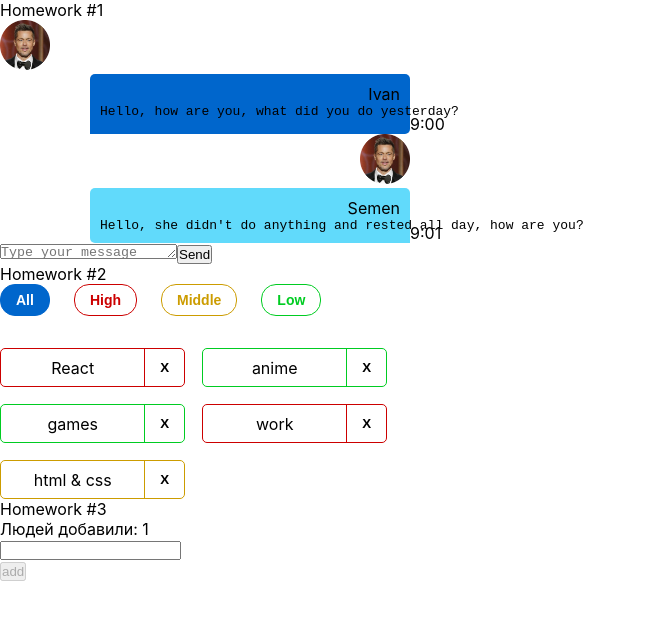
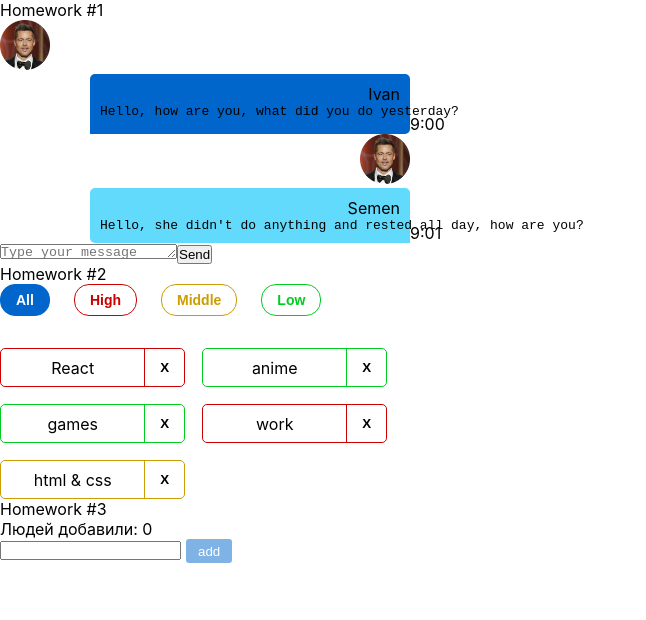
Before and after one commit to SandraYushko/DZ-s-avtoproverkoi, a React (Create React App) app: page / in a window 1280 px wide. Shown: the top 620 px of the page, without its empty margins (0-646 px from the left). Built offline with nearby package versions, Linux system fonts and the light colour scheme.

Commit message:
DZ #3 3/3

```diff
--- a/src/s2-homeworks/hw03/Greeting.module.css
+++ b/src/s2-homeworks/hw03/Greeting.module.css
@@ -2,9 +2,12 @@
 }
 
 .inputAndButtonContainer {
+    display: flex;
+    justify-content: normal;
 }
 
 .error {
+    color: red;
 }
 
 .input {
@@ -14,9 +17,22 @@
 }
 
 .errorInput {
+    border-color: red;
 }
 
+
+
+
 .button {
+    background-color: #0066CC;
+    color: white;
+    /*//overflow: hidden;*/
+    padding: 3px 12px;
+    border-radius: 3px;
+    border: none;
+    margin-left: 5px;
+    height: 24px;
+
 }
 
 .button:focus {
@@ -26,7 +42,11 @@
 }
 
 .button:disabled {
+    opacity: 50%;
 }
+
+
+
 
 .text {
 }
--- a/src/s2-homeworks/hw03/Greeting.tsx
+++ b/src/s2-homeworks/hw03/Greeting.tsx
@@ -25,7 +25,7 @@ const Greeting: React.FC<GreetingPropsType> = (
         lastUserName,
     } // деструктуризация пропсов
 ) => {
-    const inputClass = s.errorInput // need to fix with (?:)
+    const inputClass = error ? s.errorInput : s.input // need to fix with (?:)
 
     return (
         <div id={'hw3-form'} className={s.greetingForm}>
--- a/src/s2-homeworks/hw03/GreetingContainer.tsx
+++ b/src/s2-homeworks/hw03/GreetingContainer.tsx
@@ -9,12 +9,19 @@ type GreetingContainerPropsType = {
 
 export const pureAddUser = (name: string, setError: (error:string)=>void, setName: (name:string)=>void, addUserCallback: (name: string) => void) => {
     // если имя пустое - показать ошибку, иначе - добавить юзера и очистить инпут
-    if (name==="") return setError('Ошибка! Введите имя!')
-    else addUserCallback(name)
+    if (name.trim()==="") setError('Ошибка! Введите имя!')
+    else {
+        addUserCallback(name)
+        setName("")
+    }
 }
-export const pureOnBlur = (name: string, setError: (error:string)=>void) => { // если имя пустое - показать ошибку
+export const pureOnBlur = (name: string, setError: (error:string)=>void) => {
+    if (name.trim()==="") setError('Ошибка! Введите имя!')
 }
-export const pureOnEnter = (e: KeyboardEvent<HTMLInputElement>, addUser: ()=>void) => { // если нажата кнопка Enter - добавить
+export const pureOnEnter = (e: KeyboardEvent<HTMLInputElement>, addUser: ()=>void) => {
+    if (e.key ==="Enter") {
+        addUser()
+    }
 }
 
 
@@ -30,7 +37,7 @@ const GreetingContainer: React.FC<GreetingContainerPropsType> = ({
     const [error, setError] = useState<string>('')
 
     const setNameCallback = (e: ChangeEvent<HTMLInputElement>) => {
-        setName(e.currentTarget.value) // need to fix
+        setName(e.currentTarget.value.trim()) // need to fix
         error && setError('')
     }
     const addUser = () => {
@@ -43,7 +50,7 @@ const GreetingContainer: React.FC<GreetingContainerPropsType> = ({
         pureOnEnter(e, addUser)
     }
 
-    const totalUsers = users.length+1
+    const totalUsers = users.length
     const lastUserName = name
 
     return (
```
